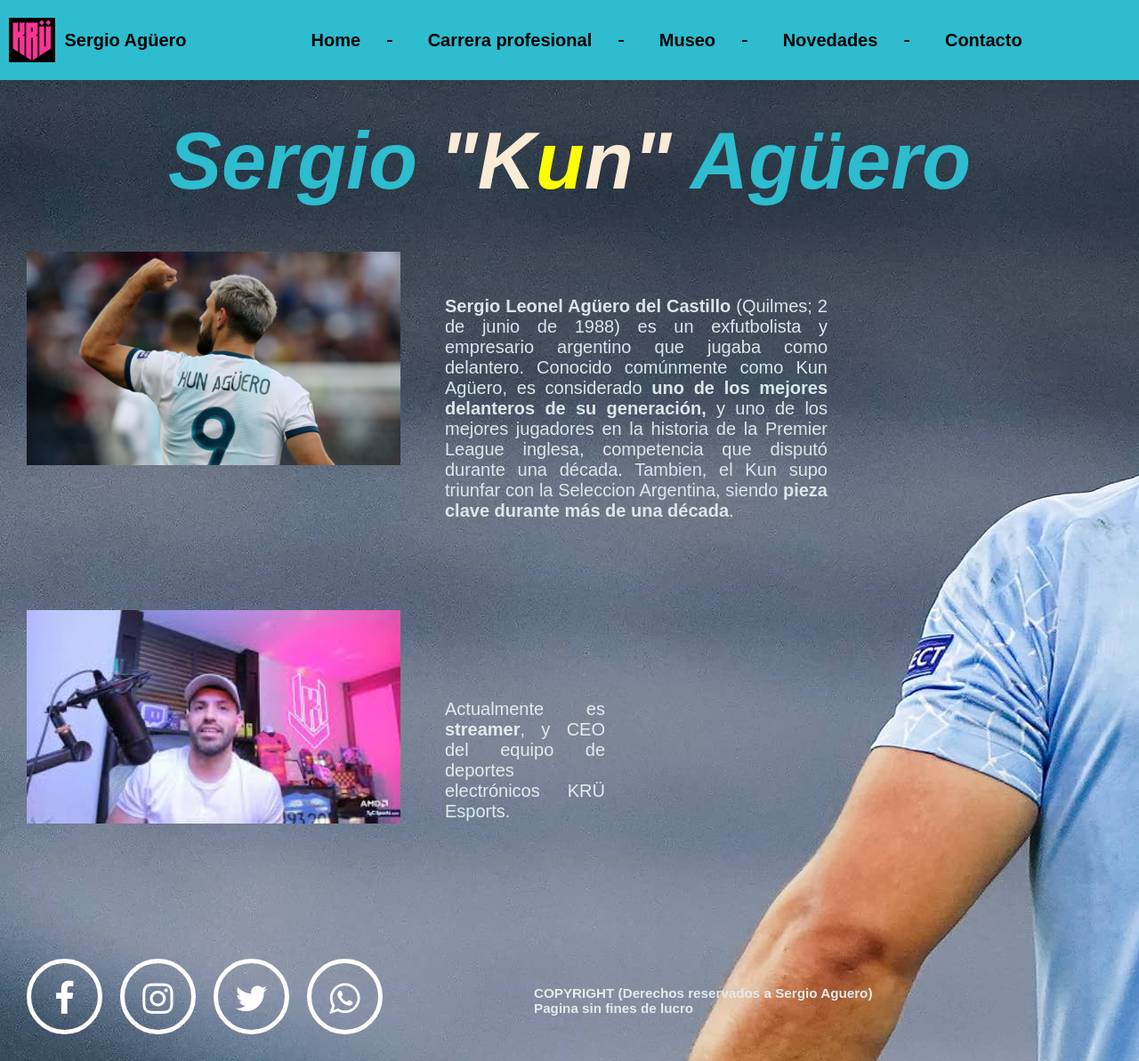
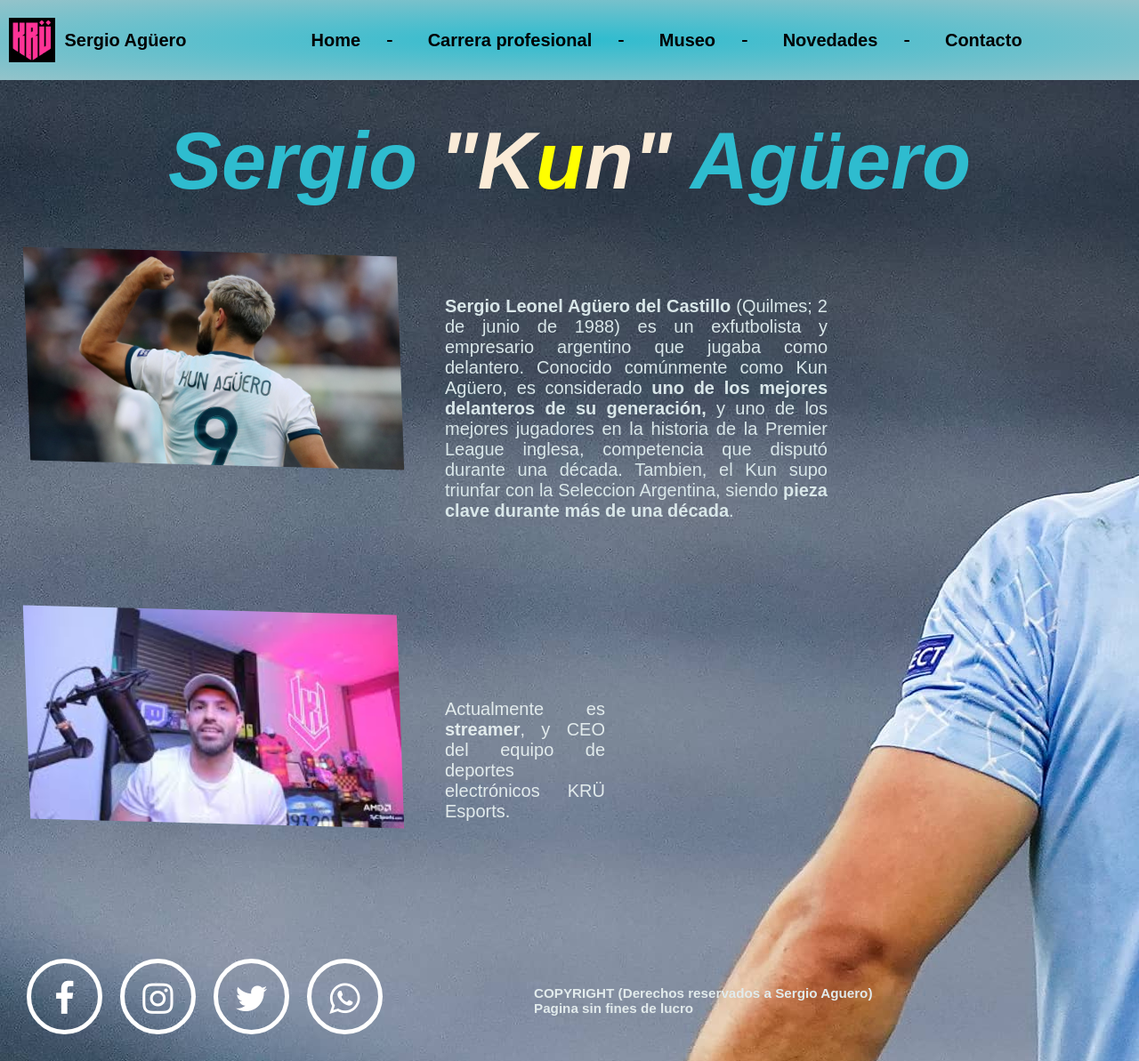
Before and after one commit to SantiagoRoman2/HTML-y-CSS-Aguero, a plain HTML site: page index.html in a window 1280 px wide. Shown: the whole page at 89% size. Drawn offline with Linux system fonts and the light colour scheme.

Commit message:
Agregue animaciones a imagenes del index y c. profesional

```diff
--- a/CSS/estilos.css
+++ b/CSS/estilos.css
@@ -151,6 +151,8 @@
     right: 0;
     left: 0;
     top: 0;
+    z-index: 2;
+    background: radial-gradient(rgb(46, 188, 207), rgb(148, 195, 202));
 }
 
 .logo {
@@ -202,6 +204,7 @@
     display: inline-block;
     margin-left: 3rem;
     margin-top: 3rem;
+    transform: skew(2deg, 1.5deg);
 }
 
 .displayFlex{
@@ -233,6 +236,7 @@
     display: inline-block;
     margin-left: 3rem;
     margin-top: 10rem;
+    transform: skew(2deg, 1.5deg);
 }
 
 .textoParrafo2{
```
